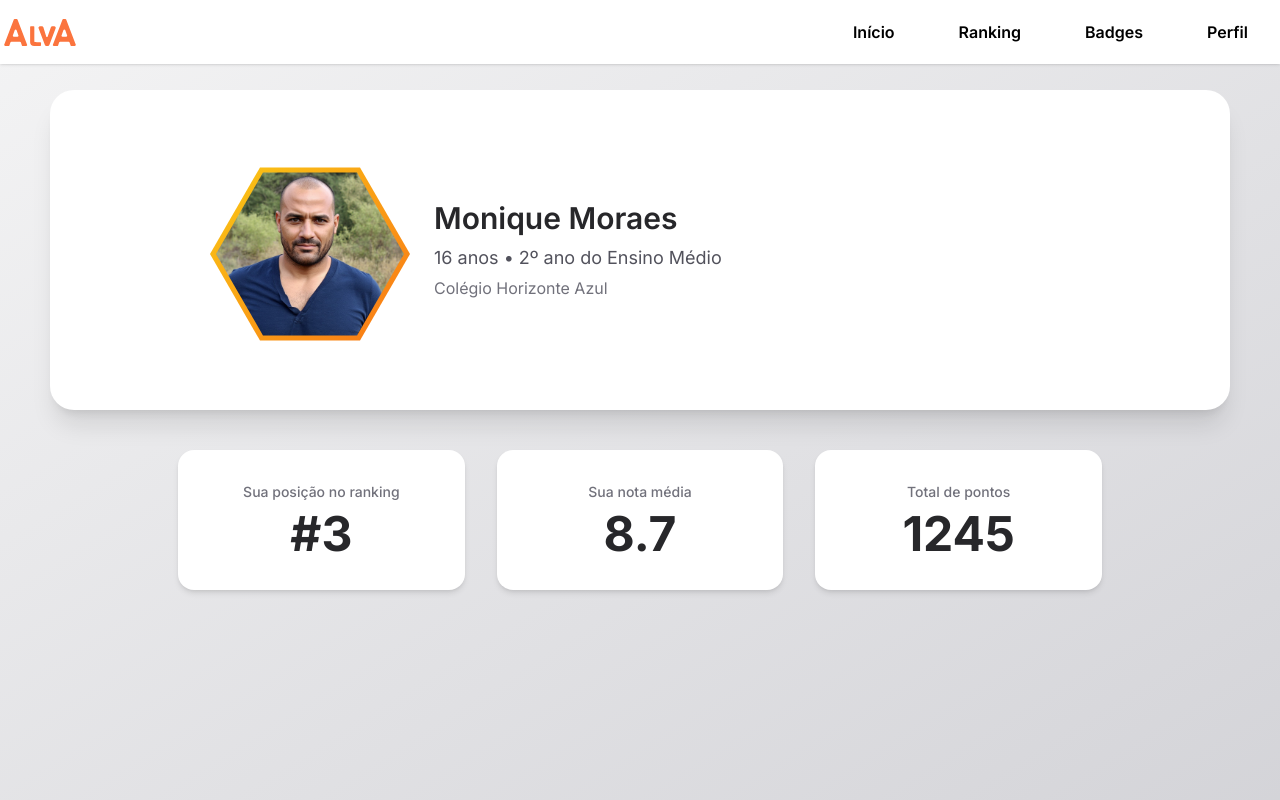
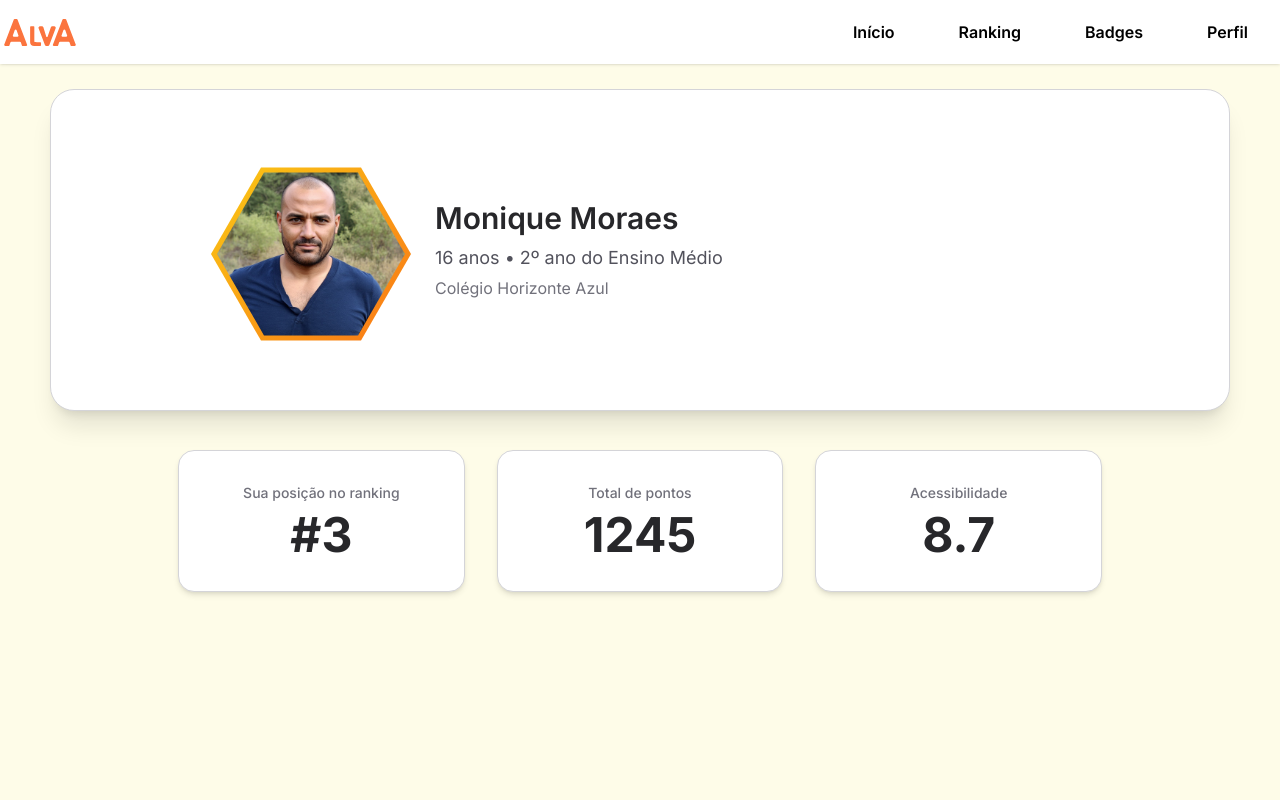
Before and after one commit to Alva-Bee/Main, a Next.js app: page /perfil in a window 1280 px wide. Built offline with nearby package versions, Linux system fonts and the light colour scheme.

Commit message:
Atualização perfil

```diff
--- a/src/app/(main)/perfil/page.tsx
+++ b/src/app/(main)/perfil/page.tsx
@@ -22,12 +22,12 @@ export default function PerfilPage() {
   };
 
   return (
-    <div className="min-h-screen bg-gradient-to-br from-zinc-100 to-zinc-300">
+    <div className="min-h-screen bg-yellow-50">
       {/* === SEÇÃO PRINCIPAL DE PERFIL (tela cheia com margem de 50px) === */}
-      <div className="h-125 flex items-center justify-center p-[50px]">
-        <div className="flex flex-col md:flex-row items-center gap-8 bg-white rounded-3xl shadow-xl w-1080 h-50 sm:p-40">
+      <div className="h-125 flex items-center justify-center p-[50px] ">
+        <div className="flex flex-col md:flex-row items-center gap-8 bg-white rounded-3xl shadow-xl w-1080 h-50 sm:p-40 border border-zinc-300">
 
-        <div className="relative w-48 h-48 flex-shrink-0">
+        <div className="relative w-48 h-48 flex-shrink-0 ">
           <HexagonoPerfil
           src={usuario.foto}
           size={200}
@@ -52,7 +52,7 @@ export default function PerfilPage() {
       {/* === SEÇÃO DE ESTATÍSTICAS === */}
       <div className="grid grid-cols-1 md:grid-cols-3 gap-8 max-w-5xl mx-auto p-[50px] -mt-25">
         {/* Ranking */}
-        <div className="bg-white rounded-2xl shadow-md p-8 text-center">
+        <div className="bg-white rounded-2xl shadow-md p-8 text-center border border-zinc-300">
           <h2 className="text-zinc-500 text-sm font-medium">
             Sua posição no ranking
           </h2>
@@ -61,21 +61,24 @@ export default function PerfilPage() {
           </p>
         </div>
 
+        <div className="bg-white rounded-2xl shadow-md p-8 text-center border border-zinc-300">
+          <h2 className="text-zinc-500 text-sm font-medium">Total de pontos</h2>
+          <p className="text-5xl font-bold text-zinc-800 mt-2">
+            {desempenho.pontos}
+          </p>
+        </div>
+
         {/* Nota média */}
-        <div className="bg-white rounded-2xl shadow-md p-8 text-center">
-          <h2 className="text-zinc-500 text-sm font-medium">Sua nota média</h2>
+        <div className="bg-white rounded-2xl shadow-md p-8 text-center border border-zinc-300">
+          <h2 className="text-zinc-500 text-sm font-medium">Acessibilidade</h2>
           <p className="text-5xl font-bold text-zinc-800 mt-2">
             {desempenho.media.toFixed(1)}
           </p>
         </div>
 
         {/* Total de pontos */}
-        <div className="bg-white rounded-2xl shadow-md p-8 text-center">
-          <h2 className="text-zinc-500 text-sm font-medium">Total de pontos</h2>
-          <p className="text-5xl font-bold text-zinc-800 mt-2">
-            {desempenho.pontos}
-          </p>
-        </div>
+
+
       </div>
     </div>
   );
```
